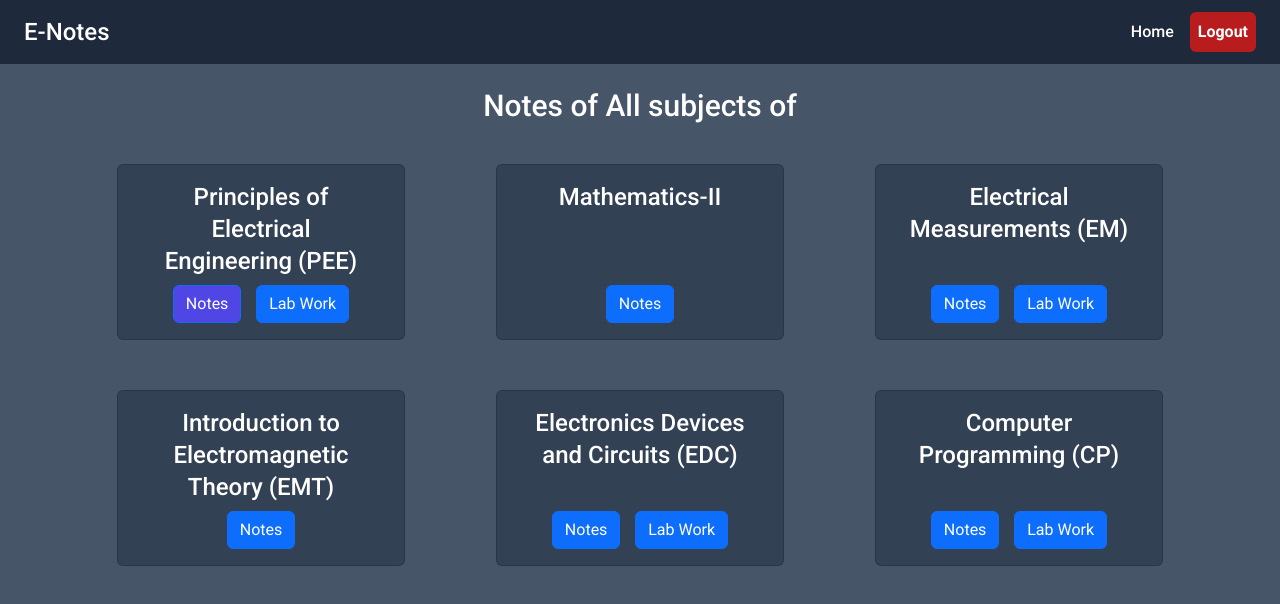
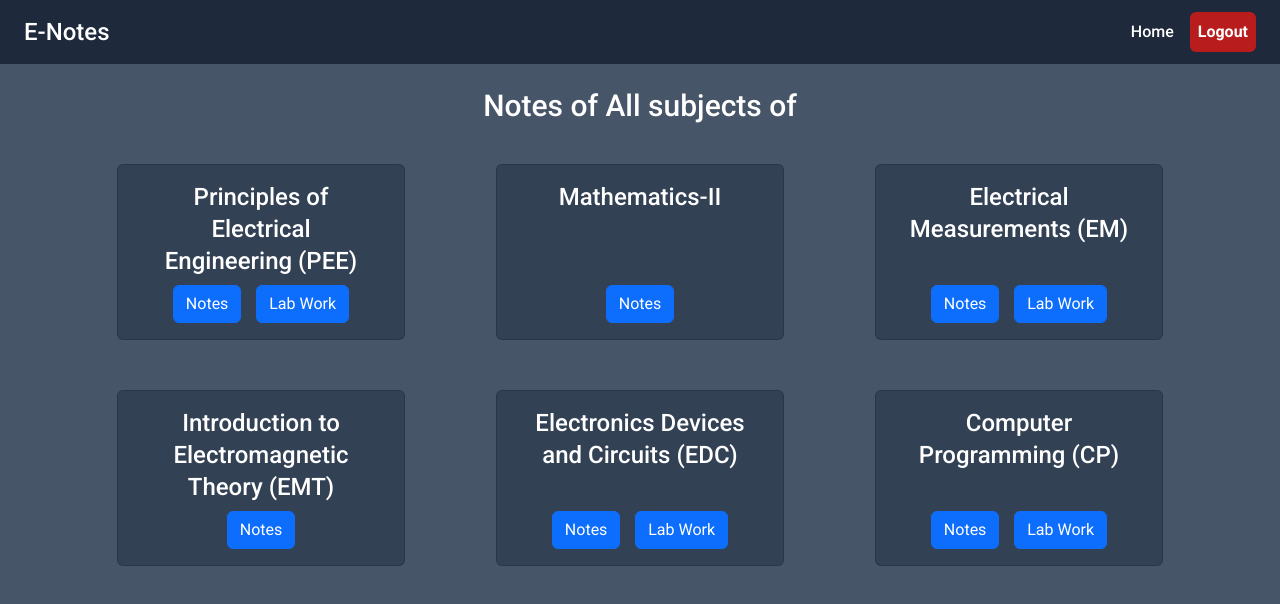
Before and after one commit to anmol2710/E-Note-Frontend, a React (Create React App) app: page / in a window 1280 px wide. Shown: the top 604 px of the page. Built offline with nearby package versions, Linux system fonts and the light colour scheme; no server answers; sample sign-in values are in the browser's storage; the HTML template or start-up script is replaced by a standard one.

Commit message:
"Some color changes"

```diff
--- a/src/components/Notes/PEE.tsx
+++ b/src/components/Notes/PEE.tsx
@@ -9,7 +9,7 @@ const PEE = () => {
                     <div className="card-body">
                         <h3 className="card-title text-2xl">Principles of Electrical Engineering (PEE)</h3>
                         <div className="container div">
-                            <Link to="/notes/PEE" className="btn btn-primary bg-indigo-600">Notes</Link>
+                            <Link to="/notes/PEE" className="btn btn-primary">Notes</Link>
                             <Link to="/Lab-notes/PEE" className="btn btn-primary">Lab Work</Link>
                         </div>
                     </div>
```
